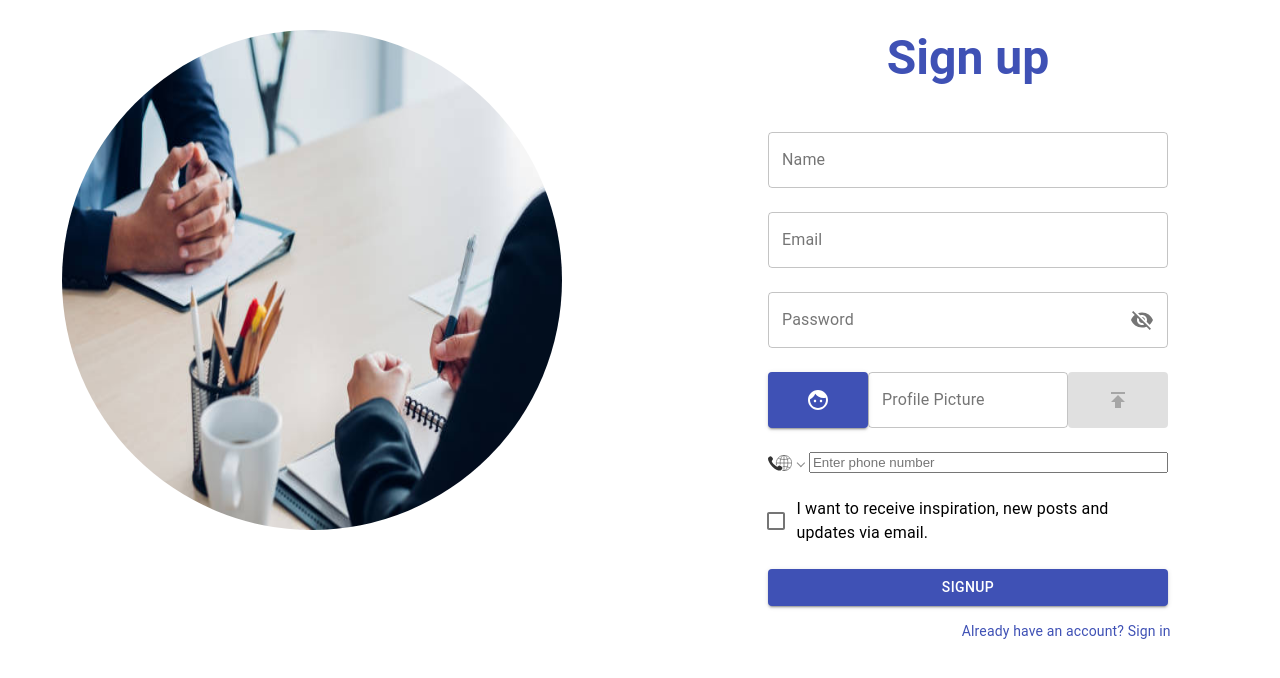
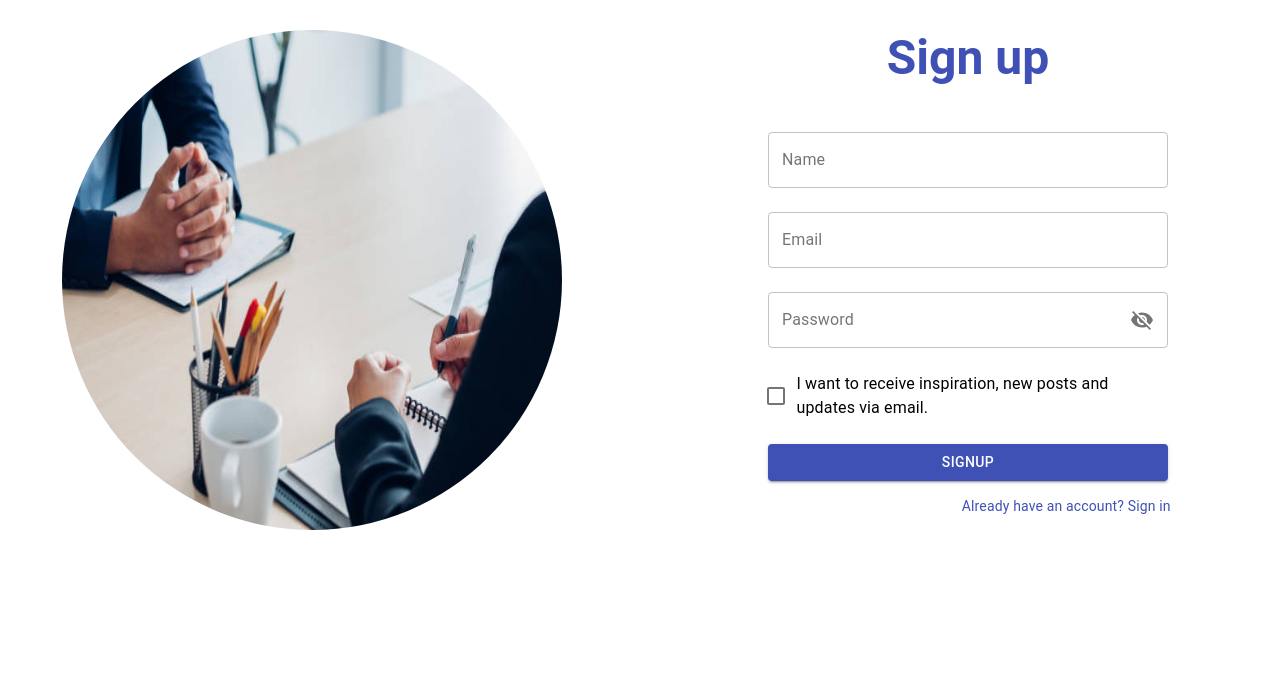
Before and after one commit to akshitdesai/backtrack, a React (Create React App) app in the folder client/: page /signup in a window 1280 px wide. Shown: the top 678 px of the page. Built offline with nearby package versions, Linux system fonts and the light colour scheme.

Commit message:
Updated SignUp Page

```diff
--- a/client/src/views/Signup.js
+++ b/client/src/views/Signup.js
@@ -260,7 +260,7 @@ function SignupPage(props) {
             onBlur={handlePasswordError}
           />
         </Grid>
-        <Grid item>
+        {/* <Grid item>
           <FileInput
             className={styles.inputBox + " " + styles.customMargin}
             label="Profile Picture"
@@ -269,7 +269,7 @@ function SignupPage(props) {
             handleInput={handleInput}
             identifier="profile"
           />
-        </Grid>
+        </Grid> */}
 
         <Grid item>
           {/* <PhoneInput
@@ -278,14 +278,14 @@ function SignupPage(props) {
             onChange={(phone) => setPhone(phone)}
             className={styles.inputBox}
           /> */}
-          <PhoneInput
+          {/* <PhoneInput
             country="ca"
             placeholder="Enter phone number"
             value={phone}
             onChange={(phone) => setPhone(phone)}
             className={styles.inputBox + " " + styles.customMargin}
             style={{ marginTop: "16px", marginBottom: "8px" }}
-          />
+          /> */}
         </Grid>
         <Grid item>
           <FormControlLabel
```
